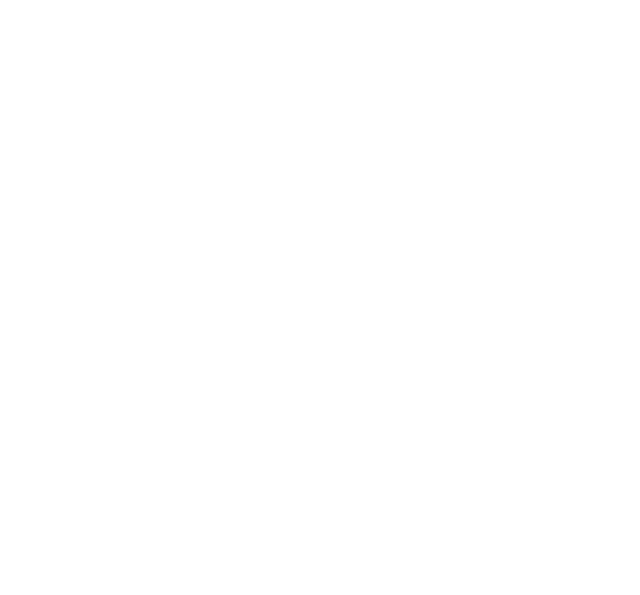
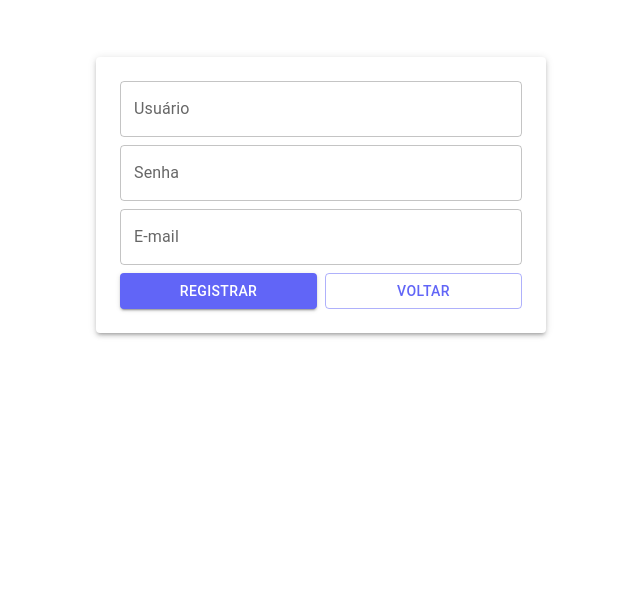
Before and after one commit to BrunoKrugel/Dashboard-next, a Next.js app: page /auth/createUser in a window 1280 px wide. Shown: the part 205-800 px from the top of the page, without its empty margins (319-959 px from the left). Built offline with nearby package versions, Linux system fonts and the light colour scheme.

Commit message:
Fix container

```diff
--- a/pages/auth/createUser.js
+++ b/pages/auth/createUser.js
@@ -1,6 +1,7 @@
 import React from 'react';
 import Link from 'next/link';
 import styles from '../../styles/Home.module.css';
+import Head from 'next/head'
 import { Button, TextField, Paper, Alert } from '@mui/material';
 
   const handleSubmit = async (e) => {
@@ -11,12 +12,12 @@
 const createUser = () => {
   return (
     <div className={styles.container}>
-      <main className={styles.main}>
+      <Head className={styles.main}>
         <title>Criar usuario</title>
         <meta name="description" content="Dashboard" />
         <link rel="icon" href="/favicon.ico" />
-      </main>
-
+      </Head>
+      <main className={styles.main}>
       <form onSubmit={handleSubmit}>
         <Paper className={styles.card} elevation={3}>
           <TextField id="user" label="Usuário" variant="outlined" />
@@ -37,6 +38,7 @@
           </div>
         </Paper>
       </form>
+      </main>
     </div>
   );
 };
```
